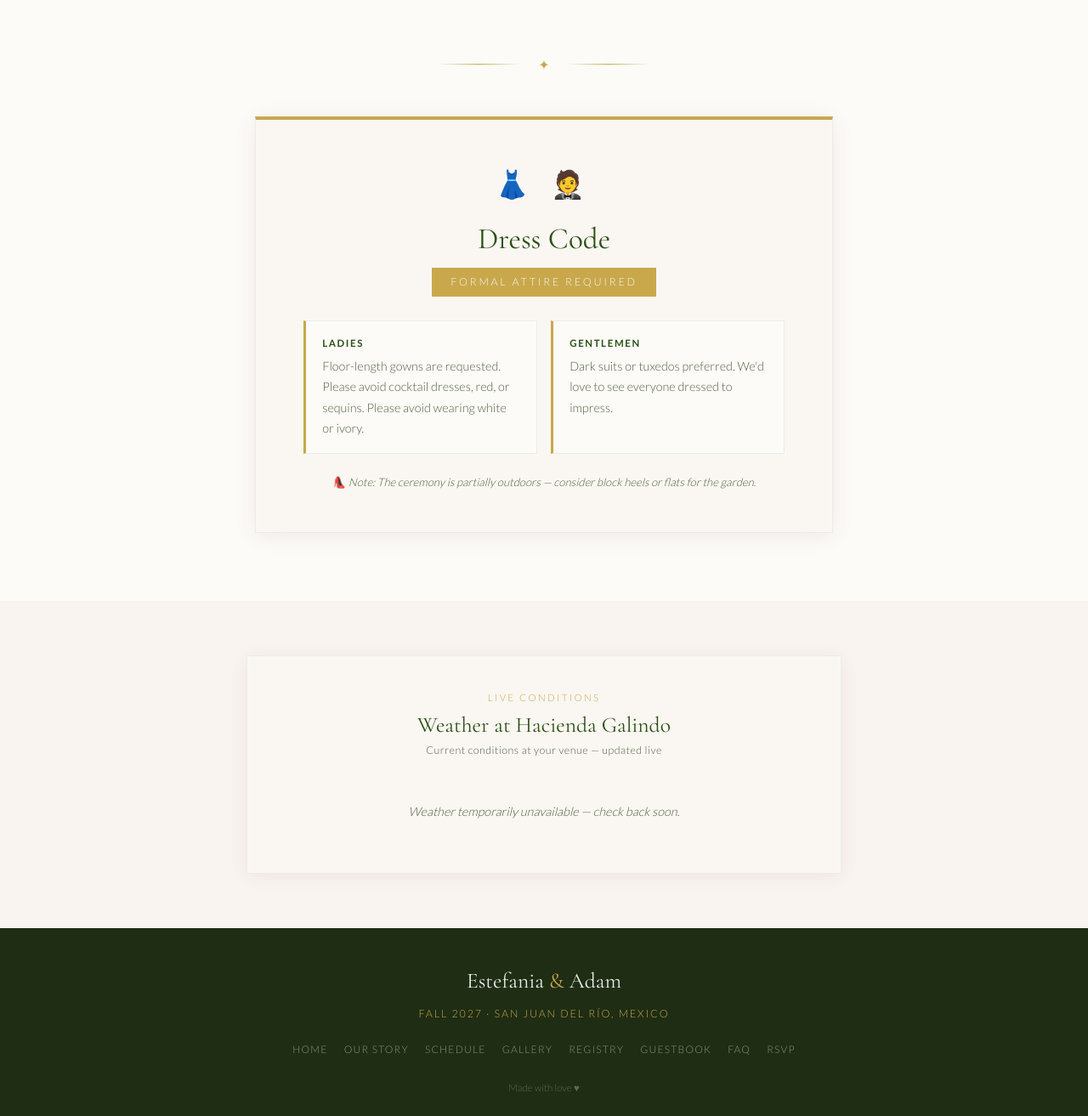
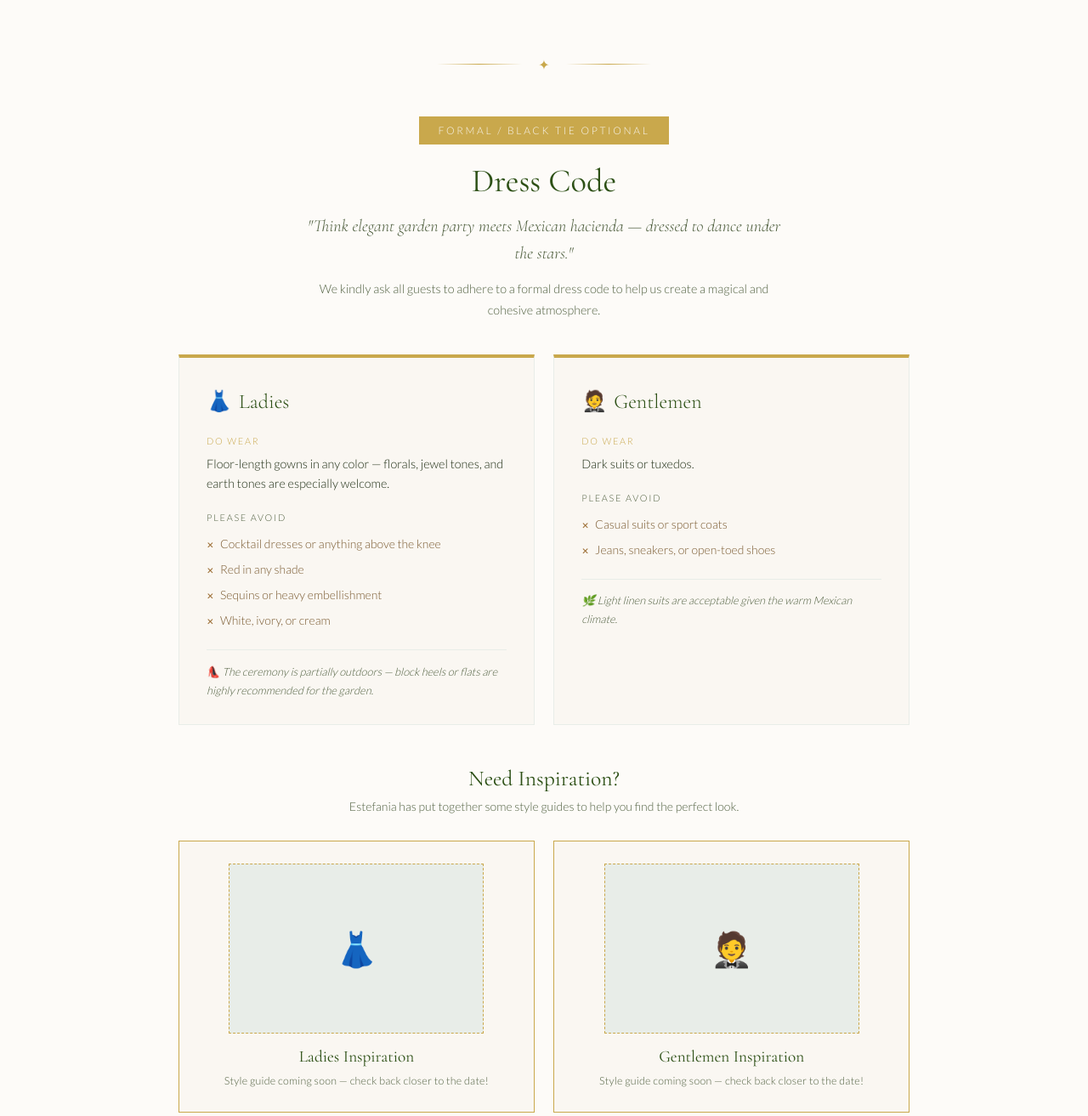
Before and after one commit to adamhelgeson/Wedding, a plain HTML site: page schedule.html in a window 1280 px wide. Shown: the part 1800-3113 px from the top of the page at 85% size. Drawn offline with nearby package versions, Linux system fonts and the light colour scheme; no server answers.

Commit message:
Update the dress code

```diff
--- a/schedule.html
+++ b/schedule.html
@@ -281,7 +281,7 @@
 
     /* ---- Dress Code section ---- */
     .dress-code-section {
-      padding: 5rem 1rem;
+      padding: 5rem 1rem 4rem;
       background: var(--warm-white);
       text-align: center;
     }
@@ -303,80 +303,176 @@
       font-size: 1rem;
     }
 
-    .dress-code-card {
-      max-width: 680px;
+    .dress-code-outer {
+      max-width: 860px;
       margin: 0 auto;
-      background: var(--ivory);
-      border: 1px solid var(--blush);
-      border-top: 4px solid var(--gold);
-      padding: 3rem 3.5rem;
-      box-shadow: 0 4px 24px rgba(60, 30, 35, 0.08);
-    }
-    @media (max-width: 540px) {
-      .dress-code-card { padding: 2rem 1.5rem; }
     }
 
-    .dress-code-icons {
-      font-size: 2rem;
-      margin-bottom: 1rem;
-      letter-spacing: 0.3em;
-      display: block;
+    .dress-code-header {
+      margin-bottom: 2rem;
     }
-
-    .dress-code-card h2 {
-      font-family: 'Cormorant Garamond', serif;
-      font-size: 2.2rem;
-      color: var(--rose);
-      margin-bottom: 0.8rem;
-    }
-
-    .dress-code-label {
+    .dress-code-header .dress-code-label {
       display: inline-block;
-      font-size: 0.78rem;
+      font-size: 0.75rem;
       letter-spacing: 0.22em;
       text-transform: uppercase;
       color: var(--ivory);
       background: var(--gold);
       padding: 0.4rem 1.4rem;
-      margin-bottom: 1.8rem;
+      margin-bottom: 1.2rem;
+    }
+    .dress-code-header h2 {
+      font-family: 'Cormorant Garamond', serif;
+      font-size: 2.4rem;
+      color: var(--rose);
+      margin-bottom: 0.9rem;
+    }
+    .dress-code-tagline {
+      font-family: 'Cormorant Garamond', serif;
+      font-style: italic;
+      font-size: 1.25rem;
+      color: var(--text-light);
+      line-height: 1.6;
+      max-width: 560px;
+      margin: 0 auto 0.9rem;
+    }
+    .dress-code-intro {
+      font-size: 0.9rem;
+      color: var(--text-light);
+      max-width: 540px;
+      margin: 0 auto;
     }
 
-    .dress-code-details {
+    /* Two-column gender cards */
+    .dress-code-cards {
       display: grid;
       grid-template-columns: 1fr 1fr;
-      gap: 1rem;
-      margin-bottom: 1.4rem;
+      gap: 1.4rem;
+      margin: 2.5rem 0;
       text-align: left;
     }
-    @media (max-width: 500px) {
-      .dress-code-details { grid-template-columns: 1fr; }
+    @media (max-width: 640px) {
+      .dress-code-cards { grid-template-columns: 1fr; }
     }
 
-    .dress-detail-item {
-      background: var(--warm-white);
+    .dc-card {
+      background: var(--ivory);
       border: 1px solid var(--blush);
-      border-left: 3px solid var(--gold);
-      padding: 1rem 1.2rem;
+      border-top: 4px solid var(--gold);
+      padding: 2rem 2rem 1.8rem;
     }
-    .dress-detail-item strong {
+    .dc-card-title {
+      font-family: 'Cormorant Garamond', serif;
+      font-size: 1.5rem;
+      color: var(--rose);
+      margin-bottom: 1rem;
+      display: flex;
+      align-items: center;
+      gap: 0.5rem;
+    }
+    .dc-do-label {
+      font-size: 0.68rem;
+      letter-spacing: 0.16em;
+      text-transform: uppercase;
+      color: var(--gold);
+      margin-bottom: 0.35rem;
       display: block;
-      font-size: 0.72rem;
-      letter-spacing: 0.14em;
+    }
+    .dc-do-text {
+      font-size: 0.9rem;
+      color: var(--text);
+      margin-bottom: 1.2rem;
+      line-height: 1.6;
+    }
+    .dc-avoid-label {
+      font-size: 0.68rem;
+      letter-spacing: 0.16em;
       text-transform: uppercase;
+      color: var(--text-light);
+      margin-bottom: 0.4rem;
+      display: block;
+    }
+    .dc-avoid-list {
+      list-style: none;
+      padding: 0;
+      margin: 0 0 1.2rem;
+    }
+    .dc-avoid-list li {
+      font-size: 0.875rem;
+      color: #7a5a30;
+      padding: 0.2rem 0;
+      display: flex;
+      align-items: baseline;
+      gap: 0.45rem;
+    }
+    .dc-avoid-list li::before {
+      content: '✕';
+      font-size: 0.65rem;
+      color: #9a6b30;
+      flex-shrink: 0;
+      margin-top: 0.1rem;
+    }
+    .dc-note {
+      font-size: 0.8rem;
+      font-style: italic;
+      color: var(--text-light);
+      border-top: 1px solid var(--blush);
+      padding-top: 0.9rem;
+      margin-top: 0.2rem;
+    }
+
+    /* Inspiration section */
+    .dress-inspiration {
+      margin-top: 3rem;
+      text-align: center;
+    }
+    .dress-inspiration h3 {
+      font-family: 'Cormorant Garamond', serif;
+      font-size: 1.6rem;
       color: var(--rose);
       margin-bottom: 0.3rem;
     }
-    .dress-detail-item p {
-      font-size: 0.9rem;
+    .dress-inspiration-subtitle {
+      font-size: 0.88rem;
       color: var(--text-light);
-      margin: 0;
+      margin-bottom: 1.8rem;
     }
-
-    .dress-code-outdoor-note {
-      font-size: 0.82rem;
-      font-style: italic;
+    .inspo-cards {
+      display: grid;
+      grid-template-columns: 1fr 1fr;
+      gap: 1.4rem;
+    }
+    @media (max-width: 580px) {
+      .inspo-cards { grid-template-columns: 1fr; }
+    }
+    .inspo-card {
+      background: var(--ivory);
+      border: 1px solid var(--gold);
+      padding: 1.6rem;
+      text-align: center;
+    }
+    .inspo-img-placeholder {
+      width: 100%;
+      max-width: 300px;
+      height: 200px;
+      margin: 0 auto 1rem;
+      background: var(--blush);
+      border: 1px dashed var(--gold);
+      display: flex;
+      align-items: center;
+      justify-content: center;
+      font-size: 2.5rem;
+    }
+    .inspo-card h4 {
+      font-family: 'Cormorant Garamond', serif;
+      font-size: 1.2rem;
+      color: var(--rose);
+      margin-bottom: 0.4rem;
+    }
+    .inspo-card p {
+      font-size: 0.78rem;
       color: var(--text-light);
-      margin: 0;
+      letter-spacing: 0.02em;
     }
   </style>
 </head>
@@ -550,25 +646,72 @@
       <div class="dress-code-divider-line"></div>
     </div>
 
-    <div class="dress-code-card fade-in">
-      <span class="dress-code-icons" aria-hidden="true">👗&nbsp;🤵</span>
-      <h2>Dress Code</h2>
-      <span class="dress-code-label">Formal Attire Required</span>
+    <div class="dress-code-outer">
 
-      <div class="dress-code-details">
-        <div class="dress-detail-item">
-          <strong>Ladies</strong>
-          <p>Floor-length gowns are requested. Please avoid cocktail dresses, red, or sequins. Please avoid wearing white or ivory.</p>
+      <!-- Header -->
+      <div class="dress-code-header fade-in">
+        <span class="dress-code-label">Formal / Black Tie Optional</span>
+        <h2>Dress Code</h2>
+        <p class="dress-code-tagline">"Think elegant garden party meets Mexican hacienda — dressed to dance under the stars."</p>
+        <p class="dress-code-intro">We kindly ask all guests to adhere to a formal dress code to help us create a magical and cohesive atmosphere.</p>
+      </div>
+
+      <!-- Ladies & Gentlemen cards -->
+      <div class="dress-code-cards">
+
+        <div class="dc-card fade-in">
+          <div class="dc-card-title"><span aria-hidden="true">👗</span> Ladies</div>
+          <span class="dc-do-label">Do wear</span>
+          <p class="dc-do-text">Floor-length gowns in any color — florals, jewel tones, and earth tones are especially welcome.</p>
+          <span class="dc-avoid-label">Please avoid</span>
+          <ul class="dc-avoid-list">
+            <li>Cocktail dresses or anything above the knee</li>
+            <li>Red in any shade</li>
+            <li>Sequins or heavy embellishment</li>
+            <li>White, ivory, or cream</li>
+          </ul>
+          <p class="dc-note">👠 The ceremony is partially outdoors — block heels or flats are highly recommended for the garden.</p>
         </div>
-        <div class="dress-detail-item">
-          <strong>Gentlemen</strong>
-          <p>Dark suits or tuxedos preferred. We'd love to see everyone dressed to impress.</p>
+
+        <div class="dc-card fade-in">
+          <div class="dc-card-title"><span aria-hidden="true">🤵</span> Gentlemen</div>
+          <span class="dc-do-label">Do wear</span>
+          <p class="dc-do-text">Dark suits or tuxedos.</p>
+          <span class="dc-avoid-label">Please avoid</span>
+          <ul class="dc-avoid-list">
+            <li>Casual suits or sport coats</li>
+            <li>Jeans, sneakers, or open-toed shoes</li>
+          </ul>
+          <p class="dc-note">🌿 Light linen suits are acceptable given the warm Mexican climate.</p>
+        </div>
+
+      </div>
+
+      <!-- Inspiration photos -->
+      <div class="dress-inspiration fade-in">
+        <h3>Need Inspiration?</h3>
+        <p class="dress-inspiration-subtitle">Estefania has put together some style guides to help you find the perfect look.</p>
+
+        <div class="inspo-cards">
+
+          <div class="inspo-card">
+            <!-- FANNIE: Replace this src with your ladies inspiration photo -->
+            <div class="inspo-img-placeholder" aria-hidden="true">👗</div>
+            <h4>Ladies Inspiration</h4>
+            <p>Style guide coming soon — check back closer to the date!</p>
+          </div>
+
+          <div class="inspo-card">
+            <!-- FANNIE: Replace this src with your gentlemen inspiration photo -->
+            <div class="inspo-img-placeholder" aria-hidden="true">🤵</div>
+            <h4>Gentlemen Inspiration</h4>
+            <p>Style guide coming soon — check back closer to the date!</p>
+          </div>
+
         </div>
       </div>
 
-      <p class="dress-code-outdoor-note fade-in">👠 Note: The ceremony is partially outdoors — consider block heels or flats for the garden.</p>
-    </div>
-
+    </div><!-- end dress-code-outer -->
   </div>
 </section>
 
```
Also changed, not shown: faq.html (+7 -5 lines), index.html (+1 -1 lines), rsvp.html (+5 -6 lines).
